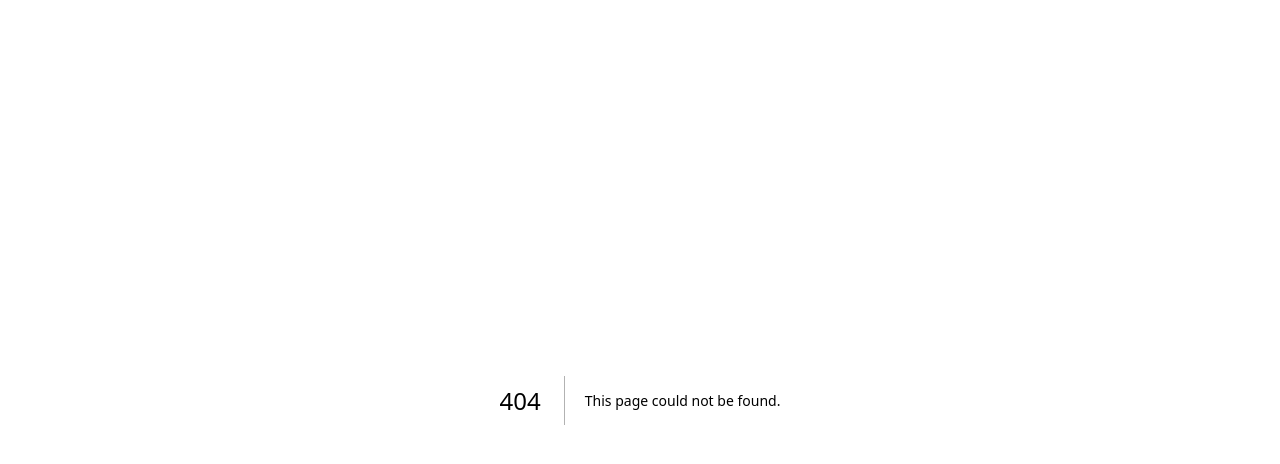
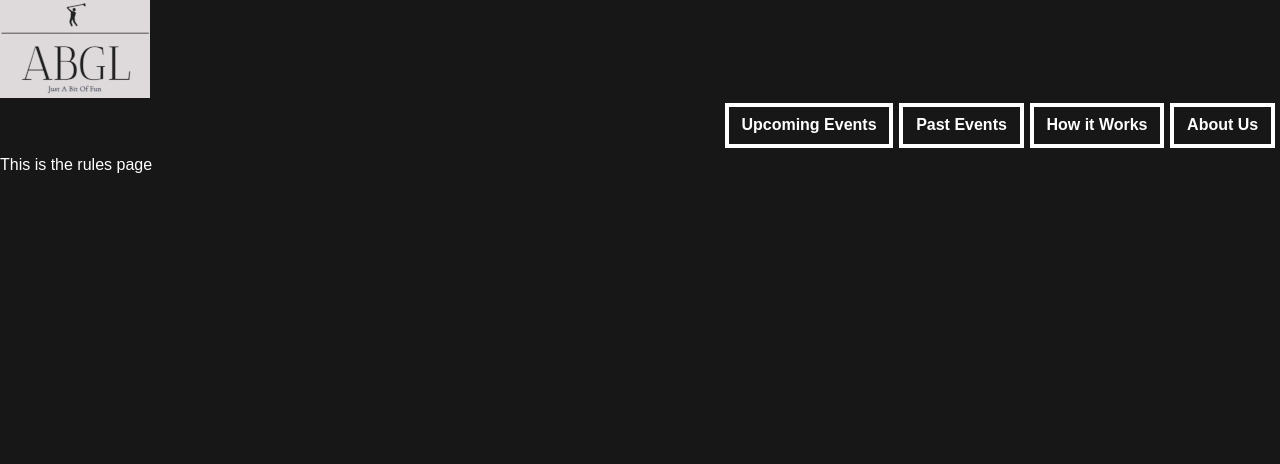
Before and after one commit to JR14141414/ABGL, a Next.js app: page /rules in a window 1280 px wide. Before the commit this address had no page. Shown: the top 464 px of the page. Built offline with nearby package versions, Linux system fonts and the light colour scheme.

Commit message:
Added routing between pages

```diff
--- /dev/null
+++ b/src/app/about/page.tsx
@@ -0,0 +1,11 @@
+import HeaderBar from "@/components/headerBar"
+
+export default function About() {
+    return (
+        <div>
+            <HeaderBar></HeaderBar>
+
+            <p>This is the about page</p>
+        </div>
+    )
+}
--- /dev/null
+++ b/src/app/event/page.tsx
@@ -0,0 +1,11 @@
+import HeaderBar from "@/components/headerBar"
+
+export default function Event() {
+    return (
+        <div>
+            <HeaderBar></HeaderBar>
+
+            <p>This is the event page</p>
+        </div>
+    )
+}
--- a/src/app/page.tsx
+++ b/src/app/page.tsx
@@ -1,16 +1,10 @@
-import Image from "next/image";
+import HeaderBar from "@/components/headerBar";
 
 export default function Home() {
   return (
   <div>
-    <header>
-        <img src="/ABGL logo.png" alt="ABGL logo"/>
-        <nav>
-            <a href="PastTour.html">Past Tournaments</a>
-            <a href="Leaderboard.html">Leaderboard</a>
-            <a href="NextTour.html">Next Tournament</a>
-        </nav>
-    </header>
+    <HeaderBar></HeaderBar>
+
     <div className="title">
       <h1>
           The ABGL Tour
--- /dev/null
+++ b/src/app/pastEvents/page.tsx
@@ -0,0 +1,11 @@
+import HeaderBar from "@/components/headerBar"
+
+export default function PastEvents() {
+    return (
+        <div>
+            <HeaderBar></HeaderBar>
+
+            <p>This is the past events page</p>
+        </div>
+    )
+}
--- /dev/null
+++ b/src/app/rules/page.tsx
@@ -0,0 +1,11 @@
+import HeaderBar from "@/components/headerBar"
+
+export default function Rules() {
+    return (
+        <div>
+            <HeaderBar></HeaderBar>
+
+            <p>This is the rules page</p>
+        </div>
+    )
+}
--- /dev/null
+++ b/src/app/upcomingEvents/page.tsx
@@ -0,0 +1,11 @@
+import HeaderBar from "@/components/headerBar"
+
+export default function UpcomingEvents() {
+    return (
+        <div>
+            <HeaderBar></HeaderBar>
+
+            <p>This is the upcoming events page</p>
+        </div>
+    )
+}
--- /dev/null
+++ b/src/components/headerBar.tsx
@@ -0,0 +1,15 @@
+export default function HeaderBar() {
+    return (
+    <header>
+        <div className="logo">
+            <a href="/"><img src="/ABGL logo.png" alt="ABGL logo"/></a>
+        </div>
+        <nav>
+            <a href="/upcomingEvents">Upcoming Events</a>
+            <a href="/pastEvents">Past Events</a>
+            <a href="/rules">How it Works</a>
+            <a href="/about">About Us</a>
+        </nav>
+    </header>
+    );
+}
```
